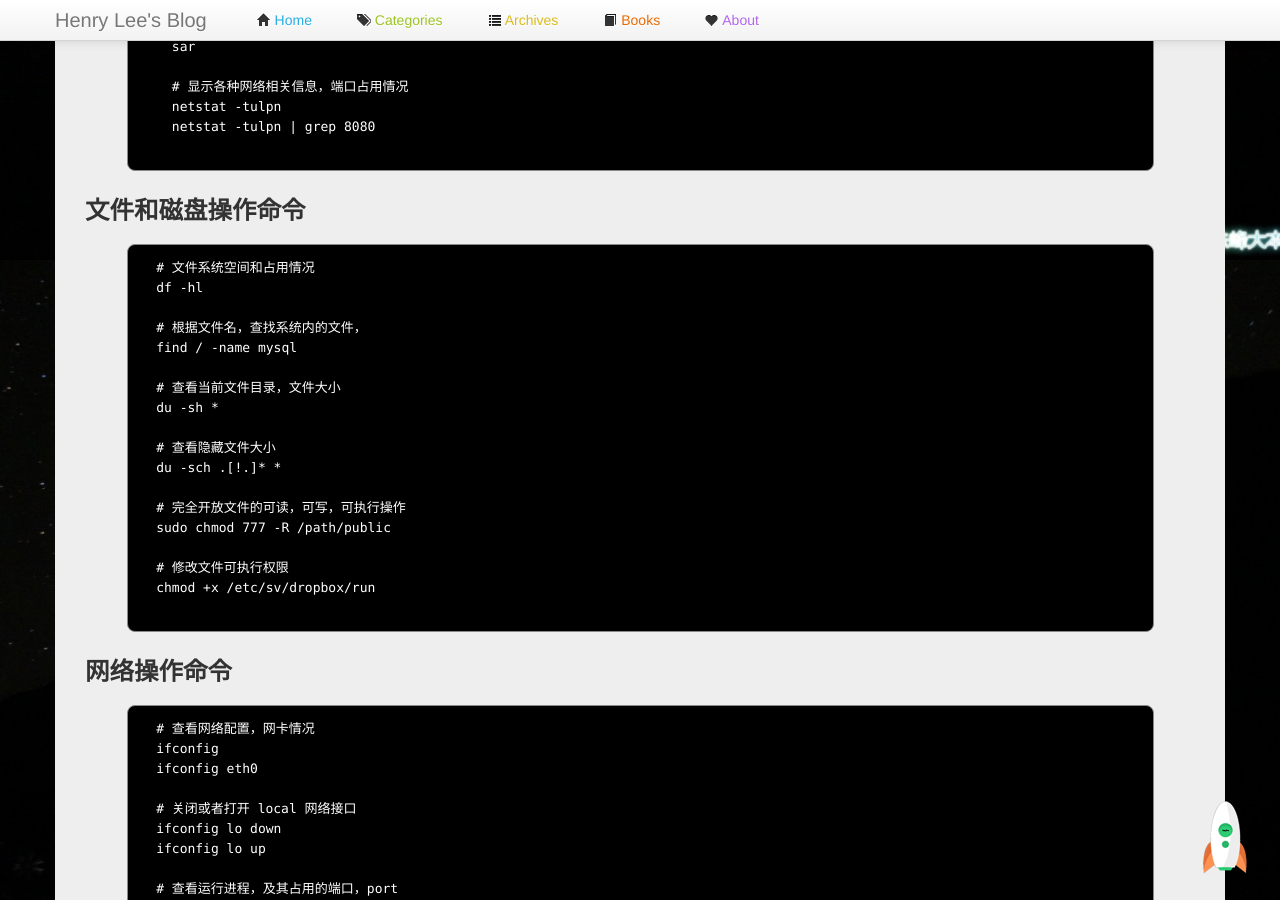
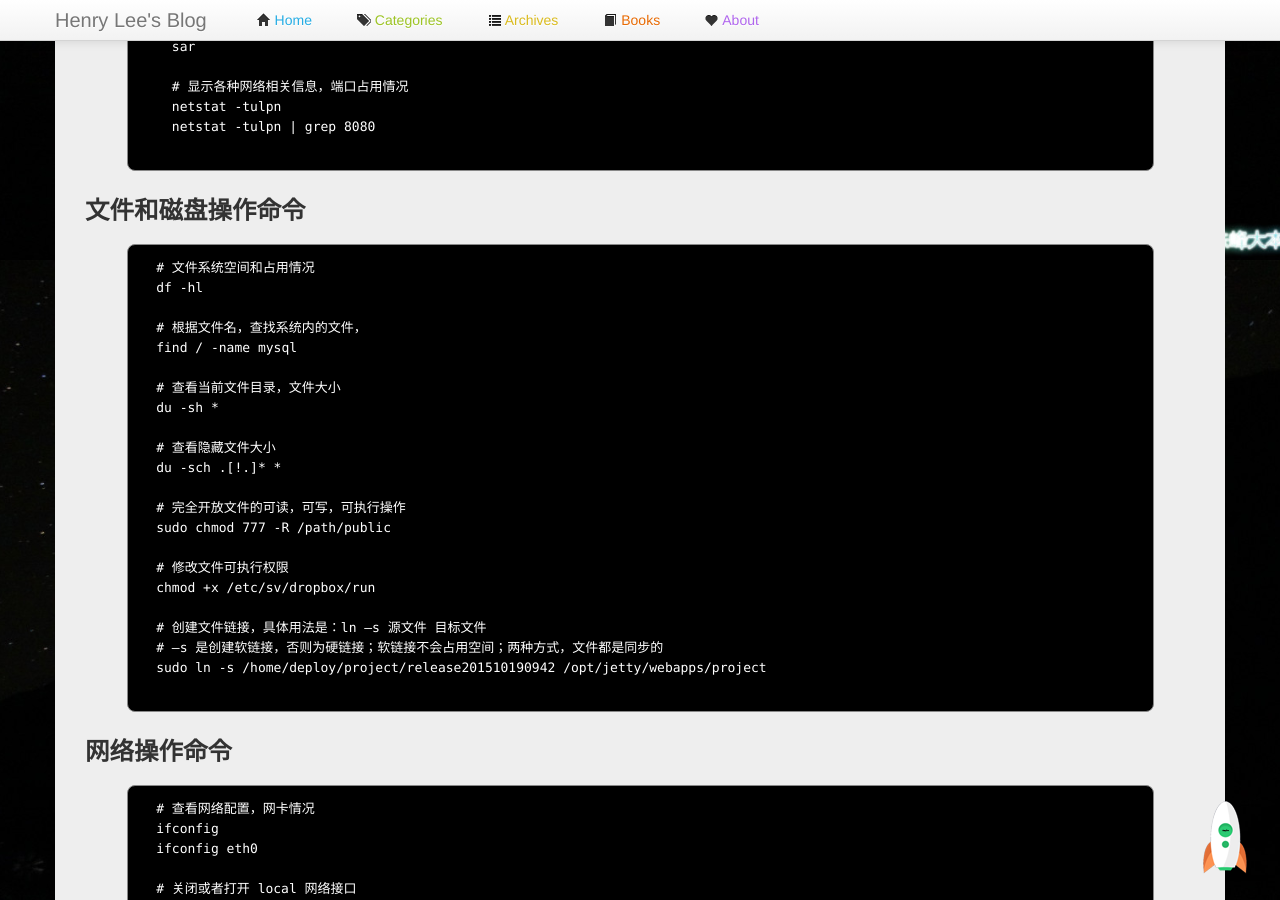
Before and after one commit to manageyp/manageyp.github.com, a Jekyll site: the page built from _posts/2015-04-10-useful-commands-for-linux-newbies.html, in a window 1280 px wide and 900 px high, scrolled down 640 px. Built offline with Jekyll 4.4.1, drawn with Linux system fonts in a browser that asks for light colours; comment, search, counter and statistics services are not loaded.

Commit message:
[Change] useful-commands-for-linux-newbies add ln

```diff
--- a/_posts/2015-04-10-useful-commands-for-linux-newbies.html
+++ b/_posts/2015-04-10-useful-commands-for-linux-newbies.html
@@ -63,6 +63,10 @@ record_on: 2015-04-10
 
   # 修改文件可执行权限
   chmod +x /etc/sv/dropbox/run
+
+  # 创建文件链接，具体用法是：ln –s 源文件 目标文件
+  # –s 是创建软链接，否则为硬链接；软链接不会占用空间；两种方式，文件都是同步的
+  sudo ln -s /home/deploy/project/release201510190942 /opt/jetty/webapps/project
   </pre>
 </p>
 
```
